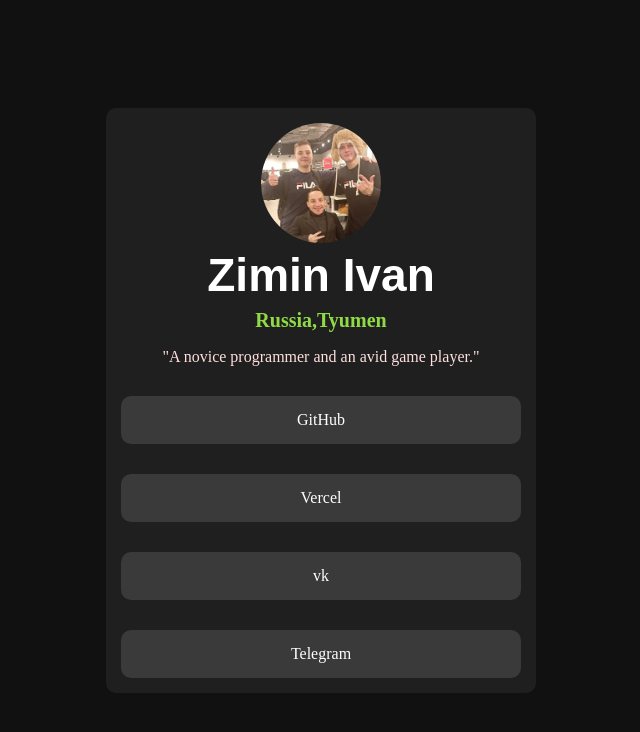
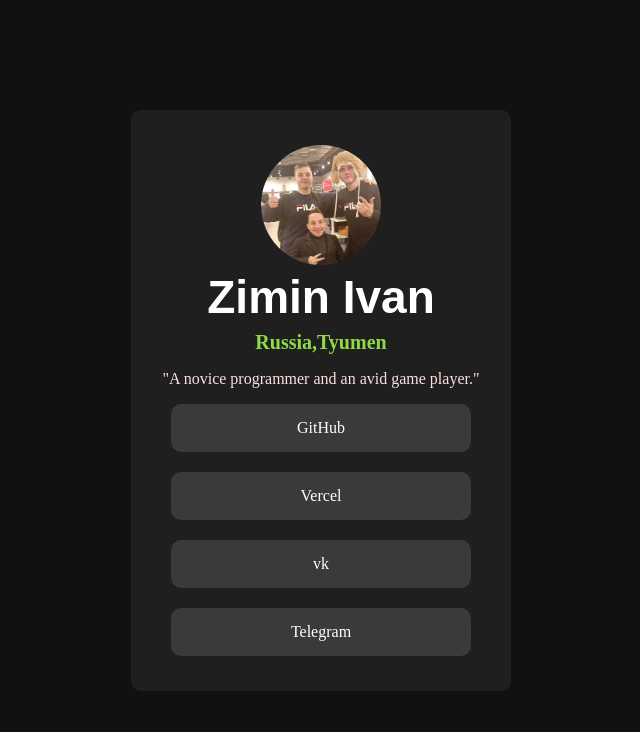
Before and after one commit to Ivan4el/my-project1, a plain HTML site: page index.html in a window 1280 px wide. Shown: the whole page, without its empty margins (319-959 px from the left). Drawn offline with Linux system fonts and the light colour scheme.

Commit message:
Update style.css

```diff
--- a/style.css
+++ b/style.css
@@ -1,6 +1,6 @@
 .cont{
     padding: 15px 15px 15px 15px;
-    width:400px;
+    width:350px;
     border-radius: 10px;
     flex-direction: column;
     background-color: #1f1f1f;
@@ -17,7 +17,7 @@ a.button {
     text-decoration: none;
     border-radius: 10px;
     background-color: rgb(58, 58, 58);
-    margin:30px 0px 0px 0px ;
+    margin:15px 25px 20px 25px ;
     display:block;
     max-width:10000 ;
 }
@@ -28,6 +28,7 @@ img{
     border-radius: 80px;
     object-fit: cover;
     object-position: 0 -45px;
+    margin-top:20px ;
 }
 
 body {
```
